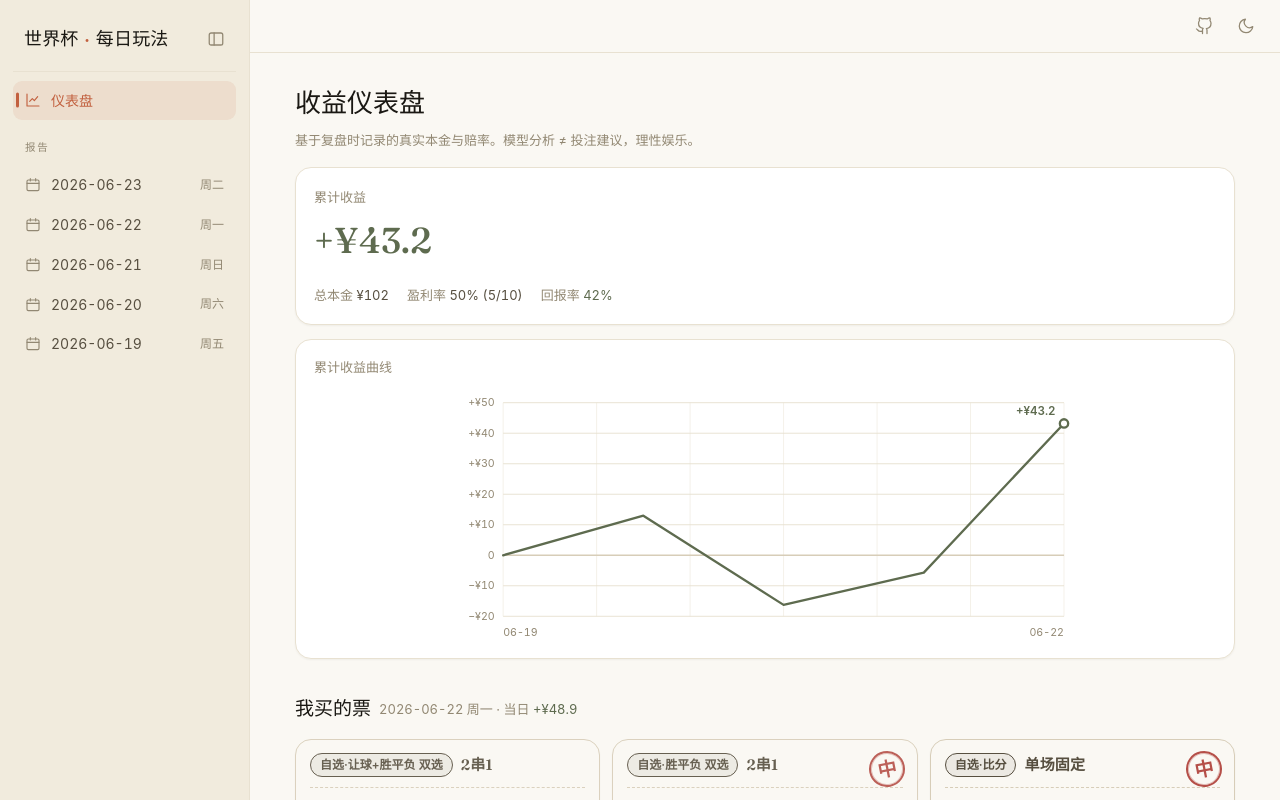
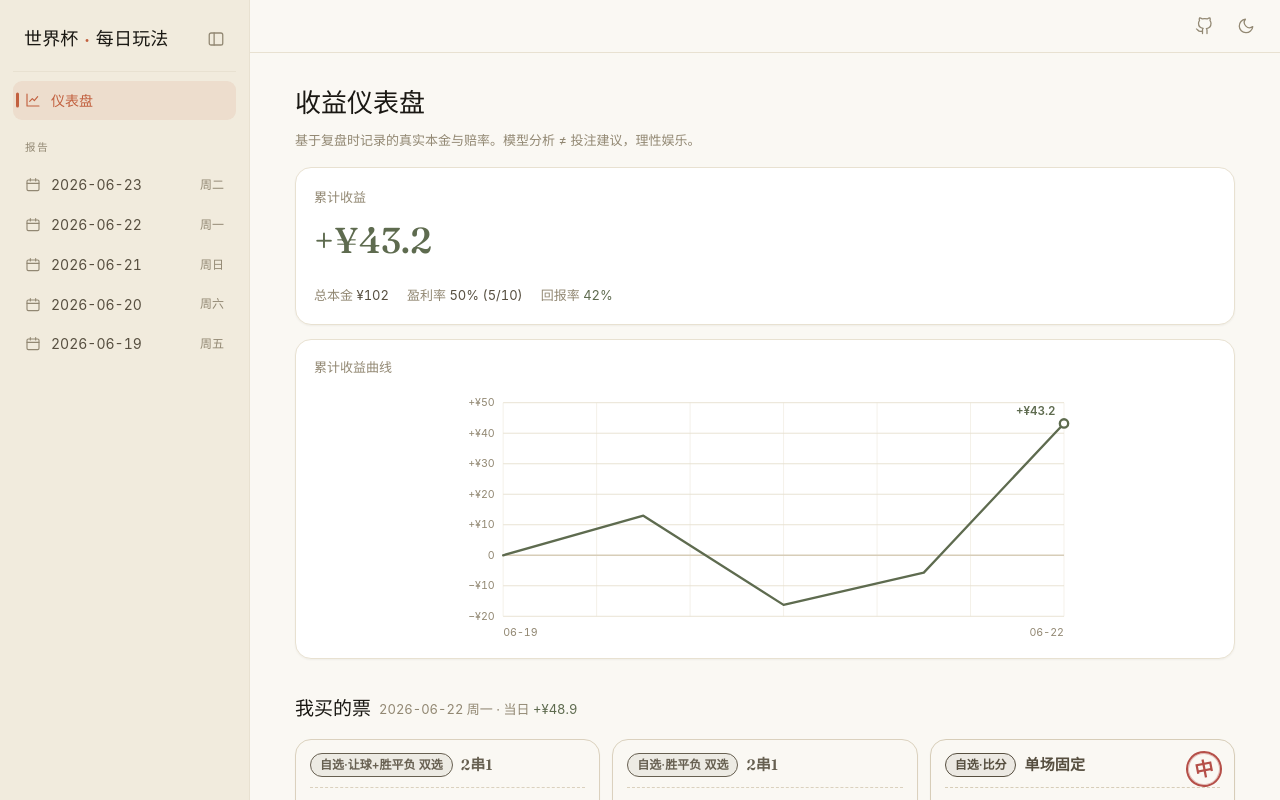
Before and after one commit to litterbear520/littlebear-skills, a Next.js app in the folder worldcup-bet-advisor/web/: page /profit in a window 1280 px wide. Built offline with nearby package versions, Linux system fonts and the light colour scheme.

Commit message:
fix(worldcup-bet-advisor): 仪表盘「中」印章改回『赢钱才算中』——二串一输一腿整单亏就不盖中(回退94ffc76的有命中即盖)

```diff
--- a/worldcup-bet-advisor/web/app/components/TicketCard.tsx
+++ b/worldcup-bet-advisor/web/app/components/TicketCard.tsx
@@ -8,8 +8,6 @@ import { yuan, plainYuan, odds, tierColorVar } from "@/lib/format";
 export default function TicketCard({ ticket }: { ticket: Ticket }) {
   const tierVar = tierColorVar(ticket.tier);
   const isWin = ticket.status === "win";
-  // 「中」章：只要有命中（哪怕净亏）就盖——中了就是中了；盈亏颜色仍按净结果。
-  const hasHit = ticket.legs.some((l) => l.hit === true);
   const profitColor = isWin
     ? "var(--success)"
     : ticket.status === "loss"
@@ -28,8 +26,8 @@ export default function TicketCard({ ticket }: { ticket: Ticket }) {
 
   return (
     <div className="ticket" data-status={ticket.status}>
-      {hasHit ? (
-        <span className="win-seal" aria-label={isWin ? "已中奖" : "有命中"}>中</span>
+      {isWin ? (
+        <span className="win-seal" aria-label="已中奖">中</span>
       ) : null}
 
       <div className="ticket-head">
@@ -118,7 +116,6 @@ function IndependentTicket({
 }) {
   const isWin = ticket.status === "win";
   const hitCount = ticket.legs.filter((l) => l.hit === true).length;
-  const hasHit = hitCount > 0;
   // 按场分组（保序）
   const groups: { key: string; matchNo?: string; home?: string; away?: string; legs: TicketLeg[] }[] = [];
   for (const leg of ticket.legs) {
@@ -133,8 +130,8 @@ function IndependentTicket({
 
   return (
     <div className="ticket" data-status={ticket.status}>
-      {hasHit ? (
-        <span className="win-seal" aria-label={isWin ? "已中奖" : "有命中"}>中</span>
+      {isWin ? (
+        <span className="win-seal" aria-label="已中奖">中</span>
       ) : null}
 
       <div className="ticket-head">
```
